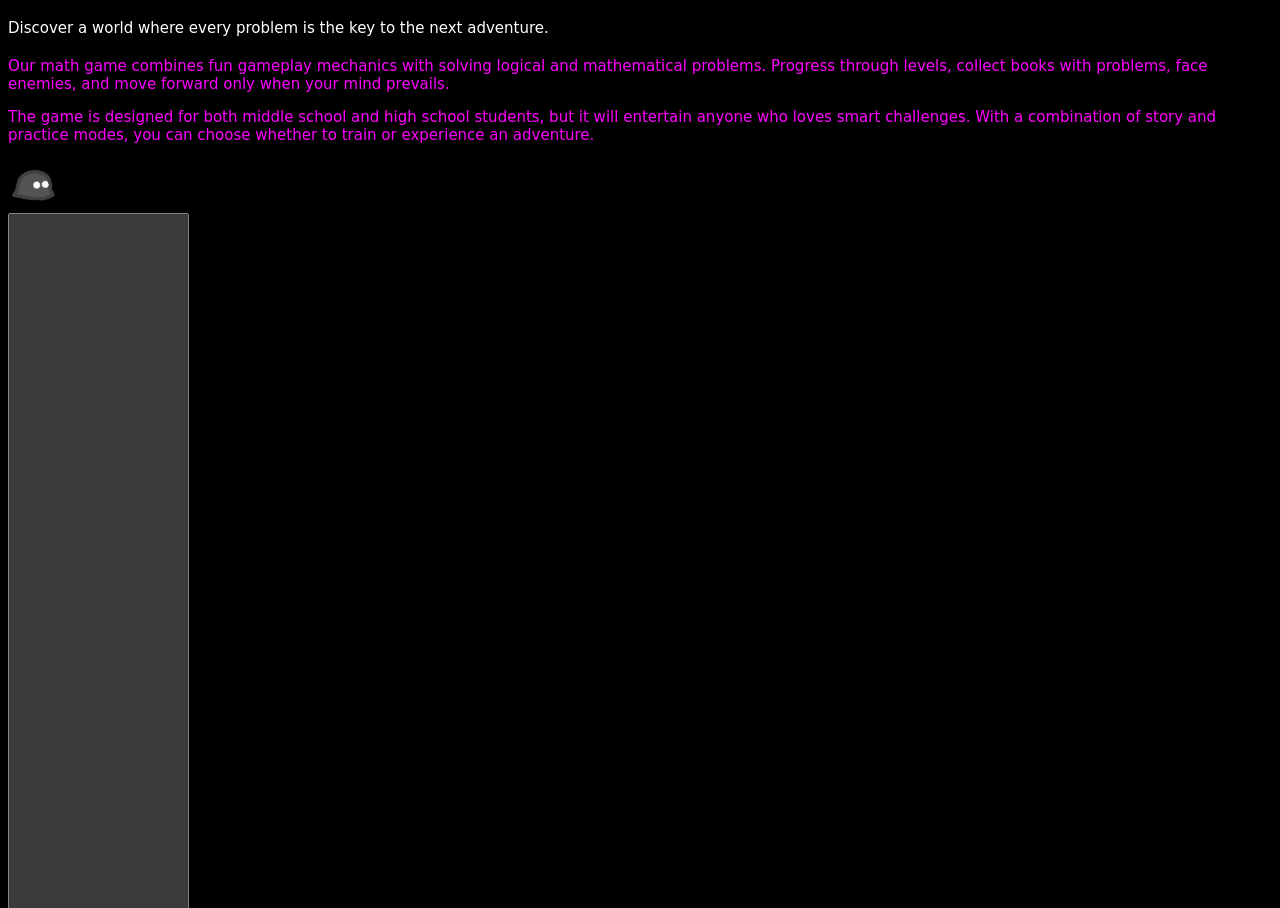
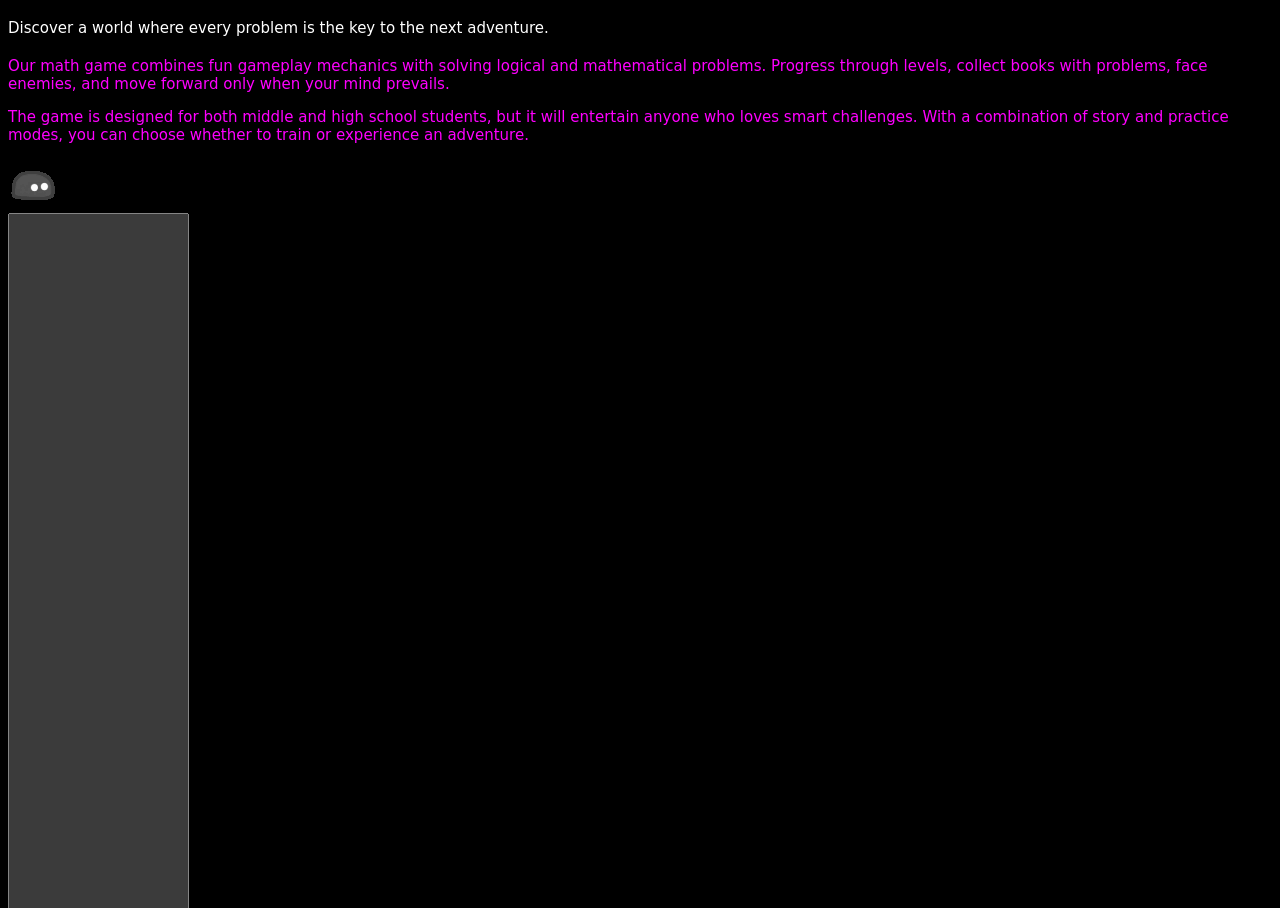
Before and after one commit to Zaop7/Calceon-web, a plain HTML site: page index.html in a window 1280 px wide. Shown: the part 1293-2201 px from the top of the page. Drawn offline with Linux system fonts and the light colour scheme; a web font is replaced by a local one.

Commit message:
Fixed gifs.

```diff
--- a/index.html
+++ b/index.html
@@ -34,10 +34,10 @@
 
 <h4>Discover a world where every problem is the key to the next adventure.</h4>
 <p>Our math game combines fun gameplay mechanics with solving logical and mathematical problems. Progress through levels, collect books with problems, face enemies, and move forward only when your mind prevails.</p>
-<p>The game is designed for both middle school and high school students, but it will entertain anyone who loves smart challenges. With a combination of story and practice modes, you can choose whether to train or experience an adventure.</p>
+<p>The game is designed for both middle and high school students, but it will entertain anyone who loves smart challenges. With a combination of story and practice modes, you can choose whether to train or experience an adventure.</p>
 
   <!--<div id="test"></div>-->
-  <img src="imgs/favicon.png" alt="Icon">
+  <img src="imgs/anim/pidizvyk/pidizvykidle.gif" alt="Icon">
   <br>
   <textarea style="height: 1000px;"></textarea>
 </body>
```
Also changed, not shown: imgs/anim/pidizvyk/pidizvykidle.gif (added), imgs/anim/pidizvyk/pidizvykmove.gif (renamed from imgs/anim/pidizvyk/pidizvyk.gif).
